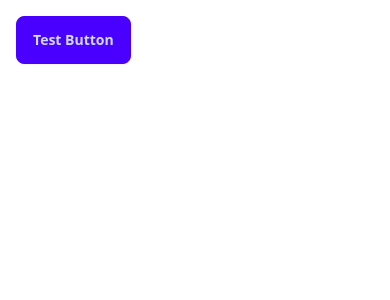
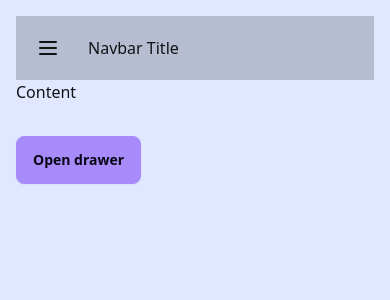
Before and after one commit to narmis99/gup-shup-gift-exchange, a SvelteKit app: page / in a window 390 px wide. Shown: the top 300 px of the page. Built offline with nearby package versions, Linux system fonts and the light colour scheme.

Commit message:
set daisy ui theme

```diff
--- a/src/routes/+layout.svelte
+++ b/src/routes/+layout.svelte
@@ -4,3 +4,61 @@
 </script>
 
 {@render children()}
+
+<div class="p-4 drawer">
+	<input id="my-drawer-3" type="checkbox" class="drawer-toggle" />
+	<div class="drawer-content flex flex-col">
+	  <!-- Navbar -->
+	  <div class="navbar bg-base-300 w-full">
+		<div class="flex-none lg:hidden">
+		  <label for="my-drawer-3" aria-label="open sidebar" class="btn btn-square btn-ghost">
+			<svg
+			  xmlns="http://www.w3.org/2000/svg"
+			  fill="none"
+			  viewBox="0 0 24 24"
+			  class="inline-block h-6 w-6 stroke-current">
+			  <path
+				stroke-linecap="round"
+				stroke-linejoin="round"
+				stroke-width="2"
+				d="M4 6h16M4 12h16M4 18h16"></path>
+			</svg>
+		  </label>
+		</div>
+		<div class="mx-2 flex-1 px-2">Navbar Title</div>
+		<div class="hidden flex-none lg:block">
+		  <ul class="menu menu-horizontal">
+			<!-- Navbar menu content here -->
+			<li><a>Navbar Item 1</a></li>
+			<li><a>Navbar Item 2</a></li>
+		  </ul>
+		</div>
+	  </div>
+	  <!-- Page content here -->
+	  Content
+	</div>
+	<div class="drawer-side">
+	  <label for="my-drawer-3" aria-label="close sidebar" class="drawer-overlay"></label>
+	  <ul class="menu bg-base-200 min-h-full w-80 p-4">
+		<!-- Sidebar content here -->
+		<li><a>Sidebar Item 1</a></li>
+		<li><a>Sidebar Item 2</a></li>
+	  </ul>
+	</div>
+  </div>
+
+<div class="p-4 drawer">
+	<input id="my-drawer" type="checkbox" class="drawer-toggle" />
+	<div class="drawer-content">
+		<!-- Page content here -->
+		<label for="my-drawer" class="btn btn-primary drawer-button">Open drawer</label>
+	</div>
+	<div class="drawer-side">
+		<label for="my-drawer" aria-label="close sidebar" class="drawer-overlay"></label>
+		<ul class="menu bg-base-200 text-base-content min-h-full w-80 p-4">
+			<!-- Sidebar content here -->
+			<li><a>Sidebar Item 1</a></li>
+			<li><a>Sidebar Item 2</a></li>
+		</ul>
+	</div>
+</div>
--- a/src/routes/+page.svelte
+++ b/src/routes/+page.svelte
@@ -5,8 +5,3 @@
 <script>
 	// Any necessary script logic can go here
 </script>
-
-<div class="p-4">
-	<!-- DaisyUI Button -->
-	<button class="btn btn-primary">Test Button</button>
-</div>
--- a/tailwind.config.ts
+++ b/tailwind.config.ts
@@ -5,10 +5,27 @@ import type { Config } from 'tailwindcss';
 
 export default {
 	content: ['./src/**/*.{html,js,svelte,ts}'],
-
+	daisyui: {
+		themes: [
+			{
+				mytheme: {
+					primary: '#a78bfa',
+					// primary: '#8b5cf6',
+					secondary: '#6f5300',
+					accent: '#f97316',
+					neutral: '#181210',
+					'base-100': '#e0e7ff',
+					// 'base-100': '#ede9fe',
+					info: '#4ec6ff',
+					success: '#7db200',
+					warning: '#fbbf24',
+					error: '#ff8b8f'
+				}
+			}
+		]
+	},
 	theme: {
 		extend: {}
 	},
-
 	plugins: [typography, forms, containerQueries, require('daisyui')]
 } satisfies Config;
```
